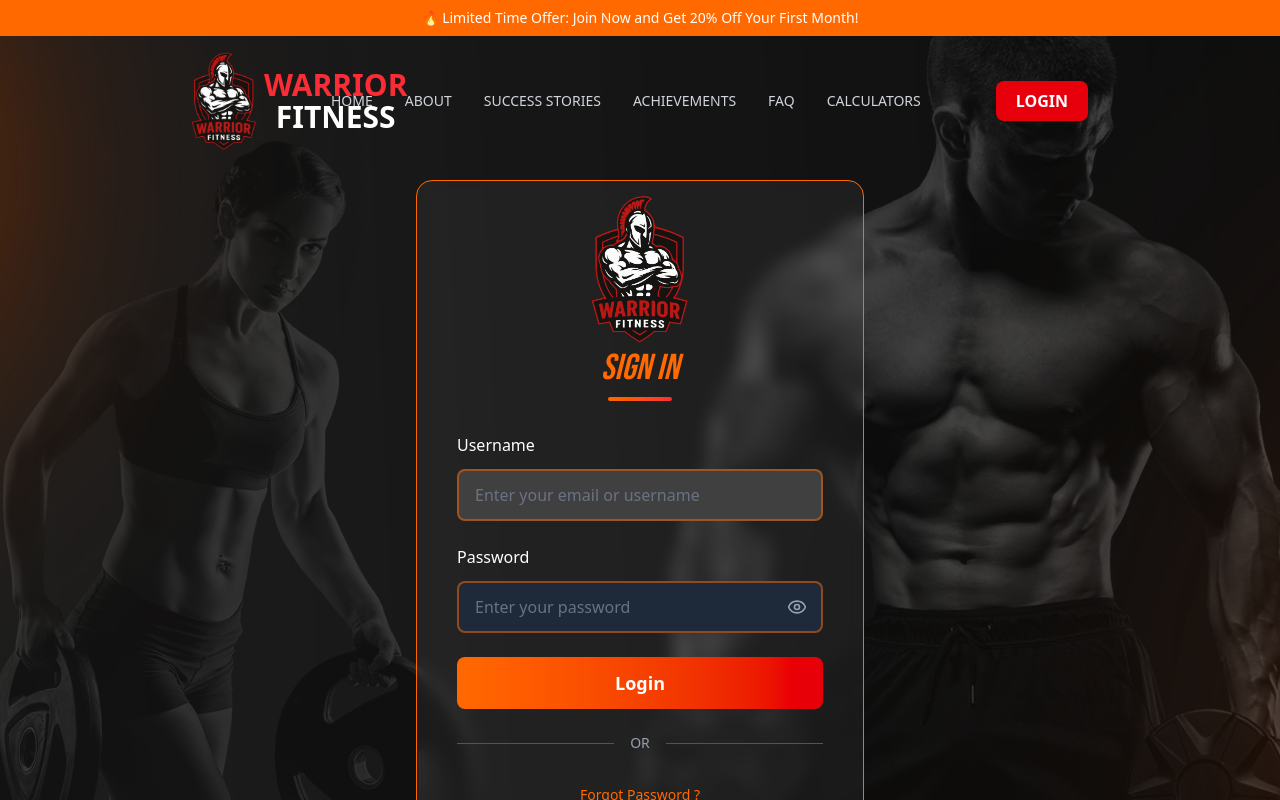
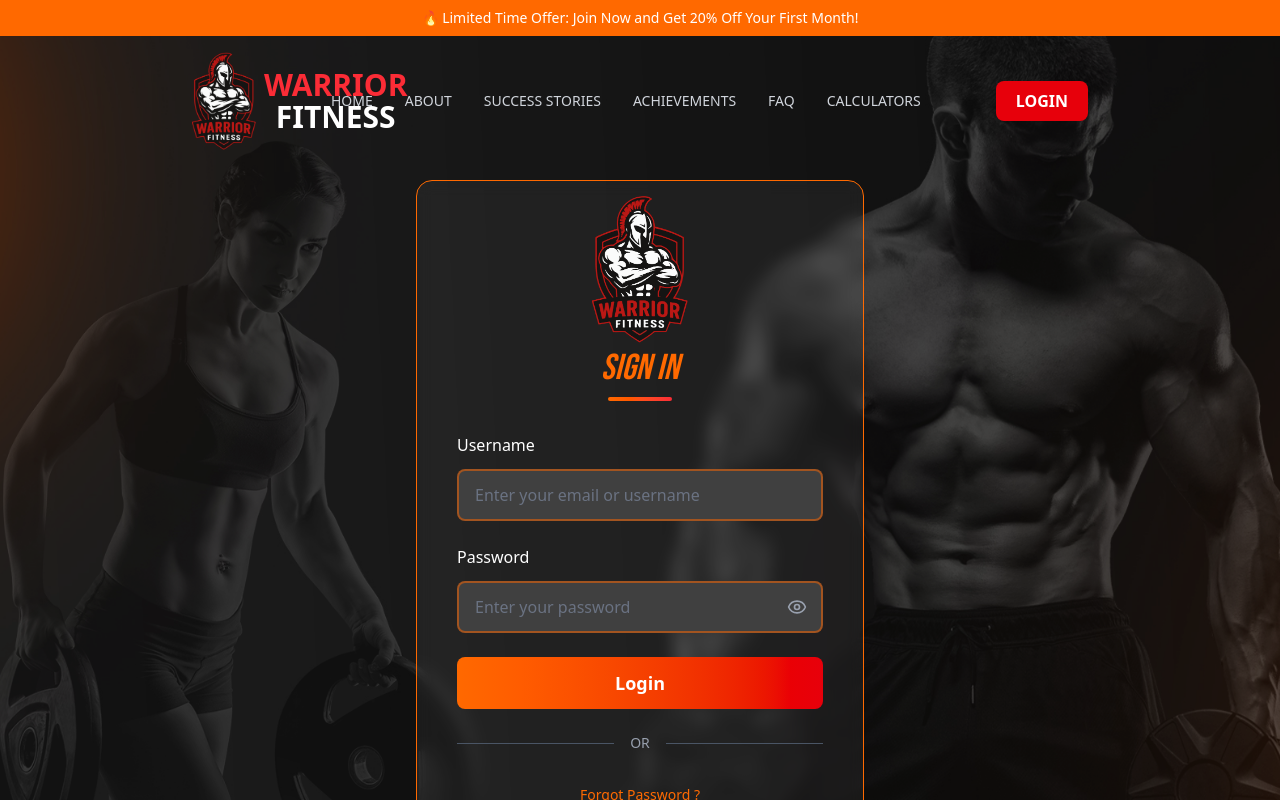
Before and after one commit to WarriorFitnessOMS/WarriorFitnessOMS, a React (Vite) app: page /login in a window 1280 px wide. Shown: the top 800 px of the page. Built offline with nearby package versions, Linux system fonts and the light colour scheme.

Commit message:
pasword input background color change

```diff
--- a/src/pages/Login.jsx
+++ b/src/pages/Login.jsx
@@ -152,7 +152,7 @@ const Login = () => {
                   value={formData.password}
                   onChange={handleInputChange}
                   placeholder='Enter your password'
-                  className='w-full px-4 py-3 rounded-lg bg-gray-800 border-2 border-orange-500/50 text-white placeholder-gray-500 focus:outline-none focus:border-orange-500 transition-all duration-300'
+                  className='w-full px-4 py-3 rounded-lg bg-neutral-700 border-2 border-orange-500/50 text-white placeholder-gray-500 focus:outline-none focus:border-orange-500 transition-all duration-300'
                 />
                 <button
                   type='button'
```
